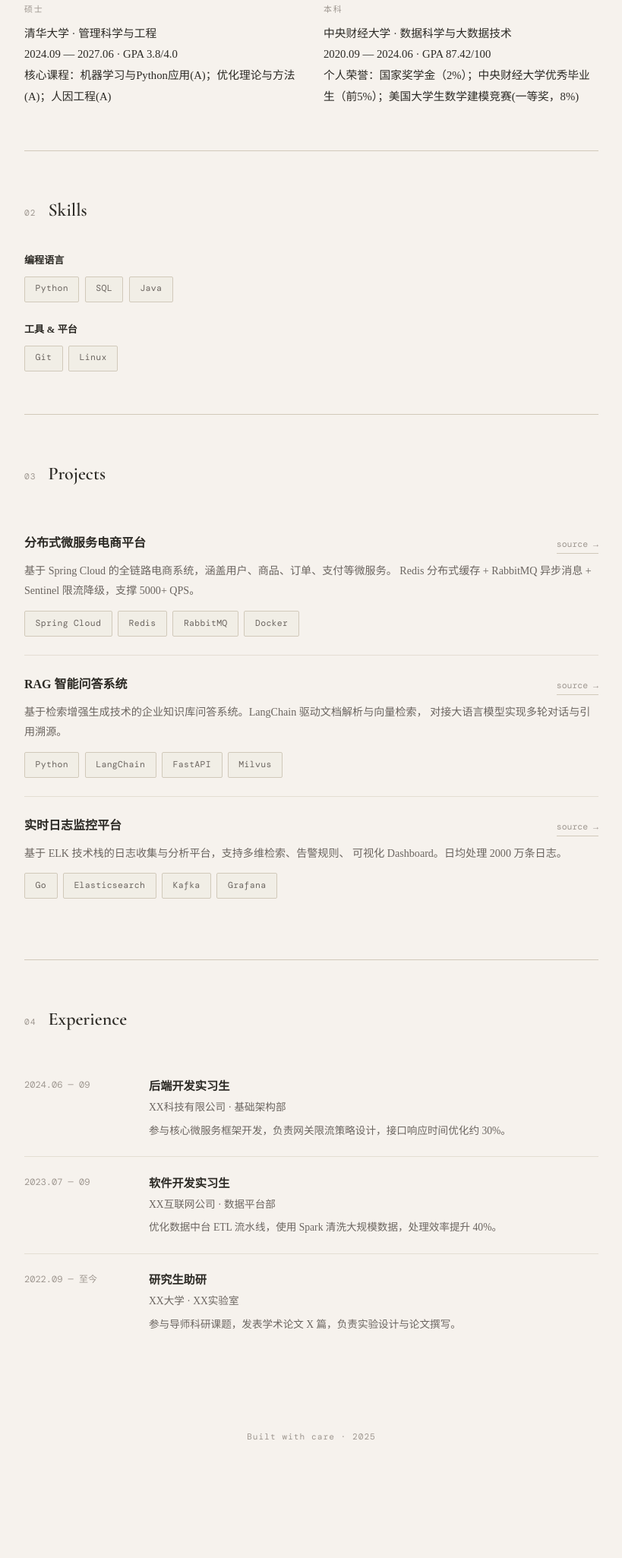
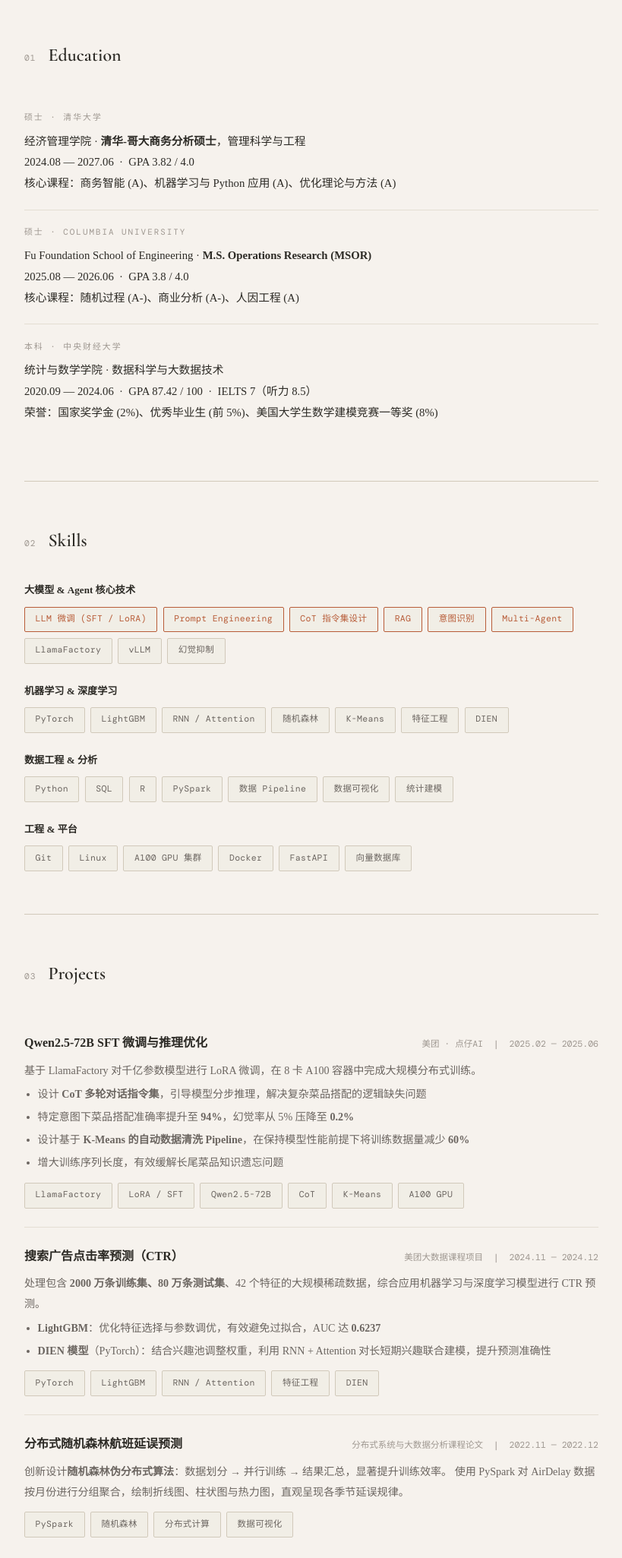
Before and after one commit to Esther2614/Esther2614.github.io, a plain HTML site: page index.html in a window 1280 px wide. Shown: the part 539-2590 px from the top of the page at 76% size, without its empty margins (230-1049 px from the left). Before the commit the page ends 2488 px from the top, so only its background shows below. Drawn offline with nearby package versions, Linux system fonts and the light colour scheme.

Commit message:
添加个人简历信息

```diff
--- a/index.html
+++ b/index.html
@@ -9,7 +9,7 @@
   <link href="https://fonts.googleapis.com/css2?family=Cormorant+Garamond:ital,wght@0,400;0,600;1,400&family=Noto+Serif+SC:wght@400;600&family=DM+Mono:wght@400;500&display=swap" rel="stylesheet" />
   <style>
     /* ═══════════════════════════════════════════════════════
-       🎨 全局变量 — 改颜色/字体只需改这里
+       全局变量
        ═══════════════════════════════════════════════════════ */
     :root {
       --bg:          #f6f2ed;
@@ -43,7 +43,7 @@
     .page { max-width: 820px; margin: 0 auto; padding: 0 2rem; }
 
     /* ═══════════════════════════════════════════════════════
-       🏠 首屏 HEADER — 一眼看全：姓名、定位、联系方式
+       首屏 HEADER
        ═══════════════════════════════════════════════════════ */
     .header {
       padding: 4.5rem 0 3rem;
@@ -138,7 +138,7 @@
     .btn--fill:hover { background: var(--accent); border-color: var(--accent); }
 
     /* ═══════════════════════════════════════════════════════
-       📐 通用 Section 样式
+       通用 Section 样式
        ═══════════════════════════════════════════════════════ */
     .section {
       padding: 3.5rem 0;
@@ -166,12 +166,18 @@
       font-weight: 600;
     }
 
-    /* ── 两列布局 ── */
+    /* 两列布局 */
     .two-col {
       display: grid;
       grid-template-columns: 1fr 1fr;
       gap: 2rem;
     }
+
+    .edu-block {
+      padding: 1.2rem 0;
+      border-bottom: 1px solid rgba(209, 201, 186, 0.5);
+    }
+    .edu-block:last-child { border-bottom: none; }
 
     .info-label {
       font-family: var(--font-mono);
@@ -187,7 +193,7 @@
       line-height: 1.9;
     }
 
-    /* ── 技能标签 ── */
+    /* 技能标签 */
     .skills-row {
       display: flex;
       flex-wrap: wrap;
@@ -207,6 +213,12 @@
     }
     .skill-pill:hover { background: var(--text); color: var(--bg); border-color: var(--text); }
 
+    .skill-pill--highlight {
+      border-color: var(--accent);
+      color: var(--accent);
+    }
+    .skill-pill--highlight:hover { background: var(--accent); border-color: var(--accent); color: var(--bg); }
+
     .skill-category { margin-bottom: 1.5rem; }
     .skill-category:last-child { margin-bottom: 0; }
 
@@ -216,7 +228,7 @@
       margin-bottom: 0.6rem;
     }
 
-    /* ── 项目卡片 ── */
+    /* 项目卡片 */
     .project {
       padding: 1.5rem 0;
       border-bottom: 1px solid rgba(209, 201, 186, 0.5);
@@ -231,6 +243,12 @@
     }
 
     .project-name { font-size: 1rem; font-weight: 600; }
+
+    .project-meta {
+      font-family: var(--font-mono);
+      font-size: 0.72rem;
+      color: var(--text-faint);
+    }
 
     .project-link {
       font-family: var(--font-mono);
@@ -247,7 +265,13 @@
       margin-bottom: 0.8rem;
     }
 
-    /* ── 经历时间线 ── */
+    .project-desc ul {
+      margin: 0.3rem 0 0 1.1rem;
+      list-style: disc;
+    }
+    .project-desc ul li { margin-bottom: 0.2rem; }
+
+    /* 经历时间线 */
     .exp-item {
       display: grid;
       grid-template-columns: 140px 1fr;
@@ -265,10 +289,19 @@
     }
 
     .exp-role { font-size: 0.95rem; font-weight: 600; margin-bottom: 0.15rem; }
-    .exp-company { font-size: 0.85rem; color: var(--text-light); margin-bottom: 0.4rem; }
-    .exp-desc { font-size: 0.85rem; color: var(--text-light); line-height: 1.8; }
+    .exp-company { font-size: 0.85rem; color: var(--text-light); margin-bottom: 0.5rem; }
+    .exp-desc {
+      font-size: 0.85rem;
+      color: var(--text-light);
+      line-height: 1.8;
+    }
+    .exp-desc ul {
+      margin: 0.2rem 0 0 1.1rem;
+      list-style: disc;
+    }
+    .exp-desc ul li { margin-bottom: 0.25rem; }
 
-    /* ── 底部 ── */
+    /* 底部 */
     .footer {
       padding: 3rem 0;
       text-align: center;
@@ -278,7 +311,7 @@
       letter-spacing: 1px;
     }
 
-    /* ── 入场动画（克制） ── */
+    /* 入场动画 */
     @keyframes fadeIn {
       from { opacity: 0; transform: translateY(12px); }
       to   { opacity: 1; transform: translateY(0); }
@@ -289,7 +322,7 @@
     .section:nth-of-type(3)  { animation: fadeIn 0.5s ease both 0.45s; }
     .section:nth-of-type(4)  { animation: fadeIn 0.5s ease both 0.55s; }
 
-    /* ── 响应式 ── */
+    /* 响应式 */
     @media (max-width: 640px) {
       .page { padding: 0 1.2rem; }
       .header { padding: 3rem 0 2rem; }
@@ -306,71 +339,76 @@
 
 <div class="page">
 
-  <!-- ╔═══════════════════════════════════════════════════╗
-       ║  ✏️ 修改区域 1：首屏个人信息                       ║
-       ║  替换：名字、邮箱、电话、GitHub、标签行、简介       ║
-       ╚═══════════════════════════════════════════════════╝ -->
+  <!-- ╔══════════════════════ HEADER ══════════════════════╗ -->
   <header class="header">
     <div class="header-top">
       <div>
         <h1 class="header-name">吴勰昀</h1>
+        <div class="header-name-en">Xieyun Wu</div>
       </div>
       <div class="header-contact">
-        <div><a href="mailto:wuxieyun24@tsinghua.edu.cn">wuxieyun24@tsinghua.edu.cn</a></div>
-        <div><a href="tel:+8613800001111">153-9151-0071</a></div>
+        <div><a href="mailto:wuxieyun24@mails.tsinghua.edu.cn">wuxieyun24@mails.tsinghua.edu.cn</a></div>
+        <div><a href="tel:+8615301078553">153-0107-8553</a></div>
+        <div>中共党员</div>
       </div>
     </div>
 
     <div class="header-tagline">
-      <span>清华大学 · 管理科学与工程 · 2027届</span>
+      <span>清华大学 MSE · 哥伦比亚大学 MSOR · 2027届</span>
       <span class="dot">·</span>
-      <span>求职意向：AI应用算法/Agent开发</span>
+      <span>AI应用算法 / Agent开发</span>
       <span class="dot">·</span>
       <span>北京 / 上海 / 深圳 / 杭州</span>
     </div>
 
     <p class="header-bio">
-      专注于AI应用算法与Agent开发，具备扎实的数学基础与丰富的工程实践。
+      具备大模型全链路工程实战经验——从千亿参数模型 LoRA 微调、CoT 指令集构建到高质量数据 Pipeline 设计。
+      扎实的数学与统计基础（国奖 / 数学建模一等奖），在美团完成大模型 SFT 落地，将菜品搭配幻觉率从 5% 压降至 0.2%。
+      专注以 LLM + Agent 技术解决真实业务问题。
     </p>
 
     <div class="header-actions">
-      <a href="./resume.pdf" class="btn btn--fill" target="_blank">↓ 下载简历</a>
-      <a href="mailto:wuxieyun24@tsinghua.edu.cn" class="btn">✉ 联系我</a>
+      <a href="./简历0410.pdf" class="btn btn--fill" target="_blank">↓ 下载简历</a>
+      <a href="mailto:wuxieyun24@mails.tsinghua.edu.cn" class="btn">✉ 联系我</a>
     </div>
   </header>
 
-  <!-- ╔═══════════════════════════════════════════════════╗
-       ║  ✏️ 修改区域 2：教育背景                           ║
-       ╚═══════════════════════════════════════════════════╝ -->
+  <!-- ╔══════════════════════ 01 EDUCATION ═════════════════╗ -->
   <section class="section">
     <div class="section-head">
       <span class="section-num">01</span>
       <h2 class="section-title">Education</h2>
     </div>
-    <div class="two-col">
-      <div>
-        <div class="info-label">硕士</div>
-        <div class="info-value">
-          清华大学 · 管理科学与工程<br />
-          2024.09 — 2027.06 · GPA 3.8/4.0<br />
-          核心课程：机器学习与Python应用(A)；优化理论与方法(A)；人因工程(A)
-        </div>
+
+    <div class="edu-block">
+      <div class="info-label">硕士 · 清华大学</div>
+      <div class="info-value">
+        经济管理学院 · <strong>清华-哥大商务分析硕士</strong>，管理科学与工程<br />
+        2024.08 — 2027.06 &nbsp;·&nbsp; GPA 3.82 / 4.0<br />
+        核心课程：商务智能 (A)、机器学习与 Python 应用 (A)、优化理论与方法 (A)
       </div>
-      <div>
-        <div class="info-label">本科</div>
-        <div class="info-value">
-          中央财经大学 · 数据科学与大数据技术<br />
-          2020.09 — 2024.06 · GPA  87.42/100<br />
-          个人荣誉：国家奖学金（2%）；中央财经大学优秀毕业生（前5%）；美国大学生数学建模竞赛(一等奖，8%)
-        </div>
+    </div>
+
+    <div class="edu-block">
+      <div class="info-label">硕士 · Columbia University</div>
+      <div class="info-value">
+        Fu Foundation School of Engineering · <strong>M.S. Operations Research (MSOR)</strong><br />
+        2025.08 — 2026.06 &nbsp;·&nbsp; GPA 3.8 / 4.0<br />
+        核心课程：随机过程 (A-)、商业分析 (A-)、人因工程 (A)
+      </div>
+    </div>
+
+    <div class="edu-block">
+      <div class="info-label">本科 · 中央财经大学</div>
+      <div class="info-value">
+        统计与数学学院 · 数据科学与大数据技术<br />
+        2020.09 — 2024.06 &nbsp;·&nbsp; GPA 87.42 / 100 &nbsp;·&nbsp; IELTS 7（听力 8.5）<br />
+        荣誉：国家奖学金 (2%)、优秀毕业生 (前 5%)、美国大学生数学建模竞赛一等奖 (8%)
       </div>
     </div>
   </section>
 
-  <!-- ╔═══════════════════════════════════════════════════╗
-       ║  ✏️ 修改区域 3：技术栈                             ║
-       ║  增删标签：复制/删除 <span class="skill-pill"> 即可 ║
-       ╚═══════════════════════════════════════════════════╝ -->
+  <!-- ╔══════════════════════ 02 SKILLS ════════════════════╗ -->
   <section class="section">
     <div class="section-head">
       <span class="section-num">02</span>
@@ -378,28 +416,60 @@
     </div>
 
     <div class="skill-category">
-      <div class="skill-category-name">编程语言</div>
+      <div class="skill-category-name">大模型 & Agent 核心技术</div>
+      <div class="skills-row">
+        <span class="skill-pill skill-pill--highlight">LLM 微调 (SFT / LoRA)</span>
+        <span class="skill-pill skill-pill--highlight">Prompt Engineering</span>
+        <span class="skill-pill skill-pill--highlight">CoT 指令集设计</span>
+        <span class="skill-pill skill-pill--highlight">RAG</span>
+        <span class="skill-pill skill-pill--highlight">意图识别</span>
+        <span class="skill-pill skill-pill--highlight">Multi-Agent</span>
+        <span class="skill-pill">LlamaFactory</span>
+        <span class="skill-pill">vLLM</span>
+        <span class="skill-pill">幻觉抑制</span>
+      </div>
+    </div>
+
+    <div class="skill-category">
+      <div class="skill-category-name">机器学习 & 深度学习</div>
+      <div class="skills-row">
+        <span class="skill-pill">PyTorch</span>
+        <span class="skill-pill">LightGBM</span>
+        <span class="skill-pill">RNN / Attention</span>
+        <span class="skill-pill">随机森林</span>
+        <span class="skill-pill">K-Means</span>
+        <span class="skill-pill">特征工程</span>
+        <span class="skill-pill">DIEN</span>
+      </div>
+    </div>
+
+    <div class="skill-category">
+      <div class="skill-category-name">数据工程 & 分析</div>
       <div class="skills-row">
         <span class="skill-pill">Python</span>
         <span class="skill-pill">SQL</span>
-        <span class="skill-pill">Java</span>
+        <span class="skill-pill">R</span>
+        <span class="skill-pill">PySpark</span>
+        <span class="skill-pill">数据 Pipeline</span>
+        <span class="skill-pill">数据可视化</span>
+        <span class="skill-pill">统计建模</span>
       </div>
     </div>
 
-
     <div class="skill-category">
-      <div class="skill-category-name">工具 & 平台</div>
+      <div class="skill-category-name">工程 & 平台</div>
       <div class="skills-row">
         <span class="skill-pill">Git</span>
         <span class="skill-pill">Linux</span>
+        <span class="skill-pill">A100 GPU 集群</span>
+        <span class="skill-pill">Docker</span>
+        <span class="skill-pill">FastAPI</span>
+        <span class="skill-pill">向量数据库</span>
       </div>
     </div>
   </section>
 
-  <!-- ╔═══════════════════════════════════════════════════╗
-       ║  ✏️ 修改区域 4：项目经历                           ║
-       ║  增加项目：复制一整个 <div class="project"> 块     ║
-       ╚═══════════════════════════════════════════════════╝ -->
+  <!-- ╔══════════════════════ 03 PROJECTS ══════════════════╗ -->
   <section class="section">
     <div class="section-head">
       <span class="section-num">03</span>
@@ -408,60 +478,68 @@
 
     <div class="project">
       <div class="project-head">
-        <span class="project-name">分布式微服务电商平台</span>
-        <a class="project-link" href="https://github.com/your-username/project-1" target="_blank">source →</a>
+        <span class="project-name">Qwen2.5-72B SFT 微调与推理优化</span>
+        <span class="project-meta">美团 · 点仔AI &nbsp;|&nbsp; 2025.02 — 2025.06</span>
       </div>
-      <p class="project-desc">
-        基于 Spring Cloud 的全链路电商系统，涵盖用户、商品、订单、支付等微服务。
-        Redis 分布式缓存 + RabbitMQ 异步消息 + Sentinel 限流降级，支撑 5000+ QPS。
-      </p>
+      <div class="project-desc">
+        基于 LlamaFactory 对千亿参数模型进行 LoRA 微调，在 8 卡 A100 容器中完成大规模分布式训练。
+        <ul>
+          <li>设计 <strong>CoT 多轮对话指令集</strong>，引导模型分步推理，解决复杂菜品搭配的逻辑缺失问题</li>
+          <li>特定意图下菜品搭配准确率提升至 <strong>94%</strong>，幻觉率从 5% 压降至 <strong>0.2%</strong></li>
+          <li>设计基于 <strong>K-Means 的自动数据清洗 Pipeline</strong>，在保持模型性能前提下将训练数据量减少 <strong>60%</strong></li>
+          <li>增大训练序列长度，有效缓解长尾菜品知识遗忘问题</li>
+        </ul>
+      </div>
       <div class="skills-row">
-        <span class="skill-pill">Spring Cloud</span>
-        <span class="skill-pill">Redis</span>
-        <span class="skill-pill">RabbitMQ</span>
-        <span class="skill-pill">Docker</span>
+        <span class="skill-pill">LlamaFactory</span>
+        <span class="skill-pill">LoRA / SFT</span>
+        <span class="skill-pill">Qwen2.5-72B</span>
+        <span class="skill-pill">CoT</span>
+        <span class="skill-pill">K-Means</span>
+        <span class="skill-pill">A100 GPU</span>
       </div>
     </div>
 
     <div class="project">
       <div class="project-head">
-        <span class="project-name">RAG 智能问答系统</span>
-        <a class="project-link" href="https://github.com/your-username/project-2" target="_blank">source →</a>
+        <span class="project-name">搜索广告点击率预测（CTR）</span>
+        <span class="project-meta">美团大数据课程项目 &nbsp;|&nbsp; 2024.11 — 2024.12</span>
       </div>
-      <p class="project-desc">
-        基于检索增强生成技术的企业知识库问答系统。LangChain 驱动文档解析与向量检索，
-        对接大语言模型实现多轮对话与引用溯源。
-      </p>
+      <div class="project-desc">
+        处理包含 <strong>2000 万条训练集、80 万条测试集</strong>、42 个特征的大规模稀疏数据，综合应用机器学习与深度学习模型进行 CTR 预测。
+        <ul>
+          <li><strong>LightGBM</strong>：优化特征选择与参数调优，有效避免过拟合，AUC 达 <strong>0.6237</strong></li>
+          <li><strong>DIEN 模型</strong>（PyTorch）：结合兴趣池调整权重，利用 RNN + Attention 对长短期兴趣联合建模，提升预测准确性</li>
+        </ul>
+      </div>
       <div class="skills-row">
-        <span class="skill-pill">Python</span>
-        <span class="skill-pill">LangChain</span>
-        <span class="skill-pill">FastAPI</span>
-        <span class="skill-pill">Milvus</span>
+        <span class="skill-pill">PyTorch</span>
+        <span class="skill-pill">LightGBM</span>
+        <span class="skill-pill">RNN / Attention</span>
+        <span class="skill-pill">特征工程</span>
+        <span class="skill-pill">DIEN</span>
       </div>
     </div>
 
     <div class="project">
       <div class="project-head">
-        <span class="project-name">实时日志监控平台</span>
-        <a class="project-link" href="https://github.com/your-username/project-3" target="_blank">source →</a>
+        <span class="project-name">分布式随机森林航班延误预测</span>
+        <span class="project-meta">分布式系统与大数据分析课程论文 &nbsp;|&nbsp; 2022.11 — 2022.12</span>
       </div>
-      <p class="project-desc">
-        基于 ELK 技术栈的日志收集与分析平台，支持多维检索、告警规则、
-        可视化 Dashboard。日均处理 2000 万条日志。
-      </p>
+      <div class="project-desc">
+        创新设计<strong>随机森林伪分布式算法</strong>：数据划分 → 并行训练 → 结果汇总，显著提升训练效率。
+        使用 PySpark 对 AirDelay 数据按月份进行分组聚合，绘制折线图、柱状图与热力图，直观呈现各季节延误规律。
+      </div>
       <div class="skills-row">
-        <span class="skill-pill">Go</span>
-        <span class="skill-pill">Elasticsearch</span>
-        <span class="skill-pill">Kafka</span>
-        <span class="skill-pill">Grafana</span>
+        <span class="skill-pill">PySpark</span>
+        <span class="skill-pill">随机森林</span>
+        <span class="skill-pill">分布式计算</span>
+        <span class="skill-pill">数据可视化</span>
       </div>
     </div>
   </section>
 
-  <!-- ╔═══════════════════════════════════════════════════╗
-       ║  ✏️ 修改区域 5：实习与经历                         ║
-       ║  增加经历：复制一整个 <div class="exp-item"> 块    ║
-       ╚═══════════════════════════════════════════════════╝ -->
+  <!-- ╔══════════════════════ 04 EXPERIENCE ════════════════╗ -->
   <section class="section">
     <div class="section-head">
       <span class="section-num">04</span>
@@ -469,37 +547,55 @@
     </div>
 
     <div class="exp-item">
-      <div class="exp-date">2024.06 — 09</div>
+      <div class="exp-date">2025.02 — 2025.06</div>
       <div>
-        <div class="exp-role">后端开发实习生</div>
-        <div class="exp-company">XX科技有限公司 · 基础架构部</div>
-        <div class="exp-desc">参与核心微服务框架开发，负责网关限流策略设计，接口响应时间优化约 30%。</div>
+        <div class="exp-role">大模型应用算法实习生</div>
+        <div class="exp-company">美团 · 智能交互-大模型应用算法（点仔 AI）· 北京</div>
+        <div class="exp-desc">
+          <ul>
+            <li>负责 Qwen2.5-72B 的 LoRA SFT 微调与推理优化，主导 CoT 指令集设计，在菜品搭配任务上将幻觉率从 5% 压降至 0.2%</li>
+            <li>构建基于 K-Means 的自动化数据清洗 Pipeline，在保持模型性能的前提下将训练数据量减少 60%，大幅降低训练成本</li>
+            <li>通过增大训练序列长度解决长尾菜品知识遗忘问题，推动模型稳定上线</li>
+          </ul>
+        </div>
       </div>
     </div>
 
     <div class="exp-item">
-      <div class="exp-date">2023.07 — 09</div>
+      <div class="exp-date">2024.01 — 2024.07</div>
       <div>
-        <div class="exp-role">软件开发实习生</div>
-        <div class="exp-company">XX互联网公司 · 数据平台部</div>
-        <div class="exp-desc">优化数据中台 ETL 流水线，使用 Spark 清洗大规模数据，处理效率提升 40%。</div>
+        <div class="exp-role">量化交易员</div>
+        <div class="exp-company">上海磐松私募基金管理有限公司 · 投资组合部（资管规模百亿+）· 上海</div>
+        <div class="exp-desc">
+          <ul>
+            <li>研究 2014—2023 年<strong>十亿条</strong>股票数据，以最低价偏移、封板强度、涨停时间占比等变量构建涨停板策略研究框架，研究结论直接指导盘中交易决策</li>
+            <li>参与交易系统开发，对接 <strong>8 家券商、2 家算法商</strong>交易 API，实现交易自动上传，将交易上传时间缩短 <strong>10 分钟</strong></li>
+          </ul>
+        </div>
       </div>
     </div>
 
     <div class="exp-item">
-      <div class="exp-date">2022.09 — 至今</div>
+      <div class="exp-date">2023.10 — 2024.01</div>
       <div>
-        <div class="exp-role">研究生助研</div>
-        <div class="exp-company">XX大学 · XX实验室</div>
-        <div class="exp-desc">参与导师科研课题，发表学术论文 X 篇，负责实验设计与论文撰写。</div>
+        <div class="exp-role">商业分析实习生</div>
+        <div class="exp-company">北京滴滴科技发展有限公司 · 北京</div>
+        <div class="exp-desc">
+          <ul>
+            <li>建立城市备电数量与电池调拨单价测算模型，实现城市间电池合理调拨，在<strong>资产满足率 100%</strong> 的前提下降低预算 <strong>20%</strong></li>
+            <li>根据城市故障电池数据搭建电池监测 C 端可视化看板，每日诊断次数、待鉴定故障电池数等核心指标实时可视化</li>
+            <li>汇总每日电池调拨数据，分析峰值时间使用次数，为备电数量决策提供数据支撑，促进电池周转提效</li>
+          </ul>
+        </div>
       </div>
     </div>
+
   </section>
 
 </div>
 
 <footer class="footer">
-  <div class="page">Built with care · 2025</div>
+  <div class="page">Built with care · 2026</div>
 </footer>
 
 </body>
```
